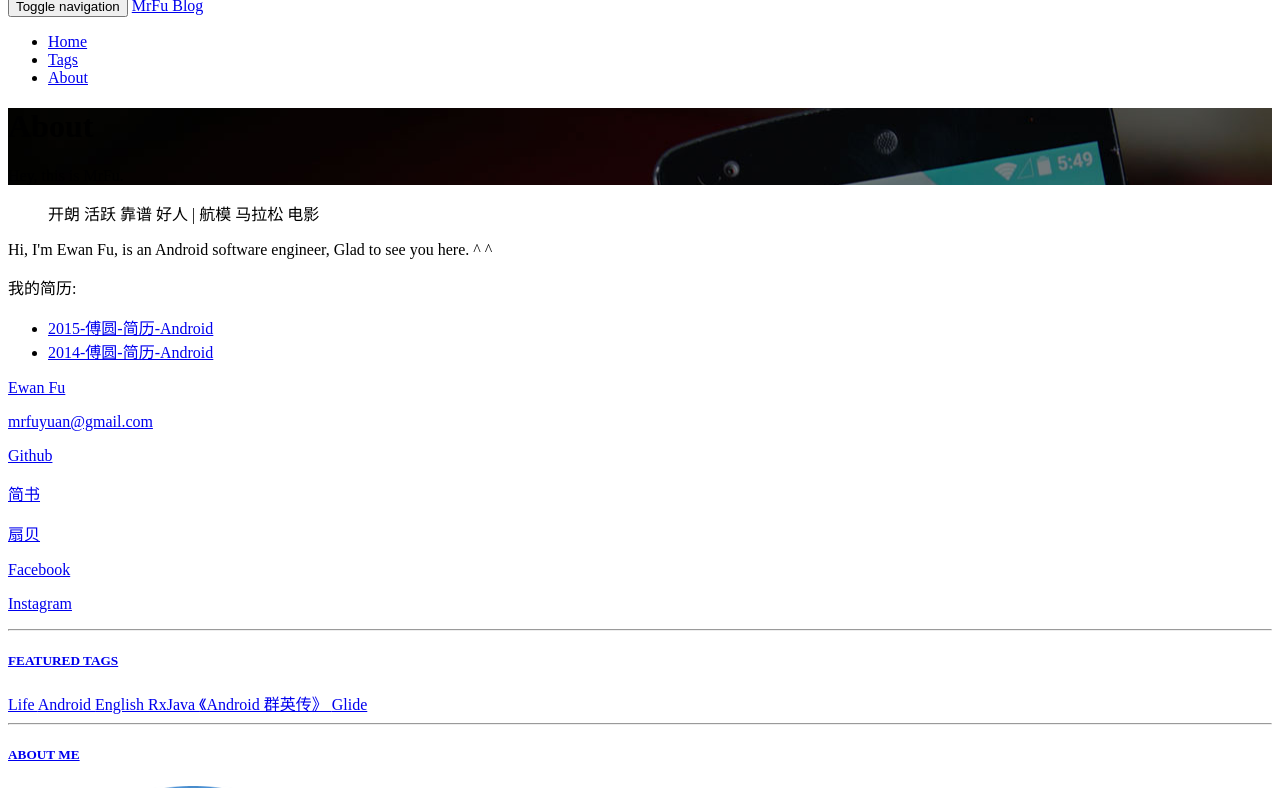
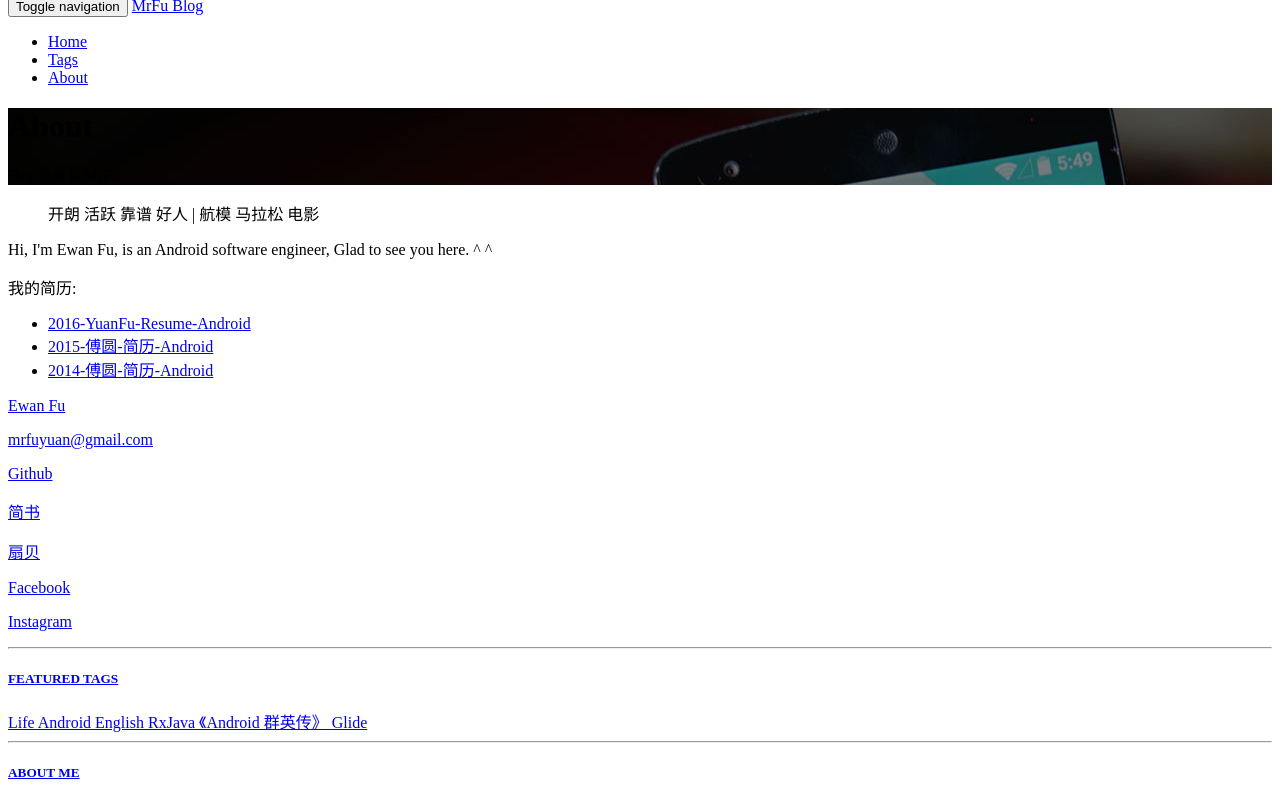
Before and after one commit to MrFuFuFu/mrfufufu.github.io, a Jekyll site: the page built from about.html, in a window 1280 px wide and 900 px high, cut to the strip 112-900 px from the top of the window. Built offline with Jekyll 4.4.1, drawn with Linux system fonts in a browser that asks for light colours; nearby versions of some CDN libraries; comment, search, counter and statistics services are not loaded.

Commit message:
2016 resume

```diff
--- a/about.html
+++ b/about.html
@@ -14,6 +14,7 @@ header-img: "img/about-bg.jpg"
 
     我的简历:
     <ul class="active-list">
+        <li><a href="{{site.baseUrl}}/attach/2016-mrfu-Resume-Android.pdf"> 2016-YuanFu-Resume-Android </a></li>
         <li><a href="{{site.baseUrl}}/attach/2015-mrfu-Resume-Android.pdf"> 2015-傅圆-简历-Android </a></li>
         <li><a href="{{site.baseUrl}}/attach/2014-mrfu-Resume-Android.pdf"> 2014-傅圆-简历-Android </a></li>
     </ul>
```
Also changed, not shown: 1 other file.
